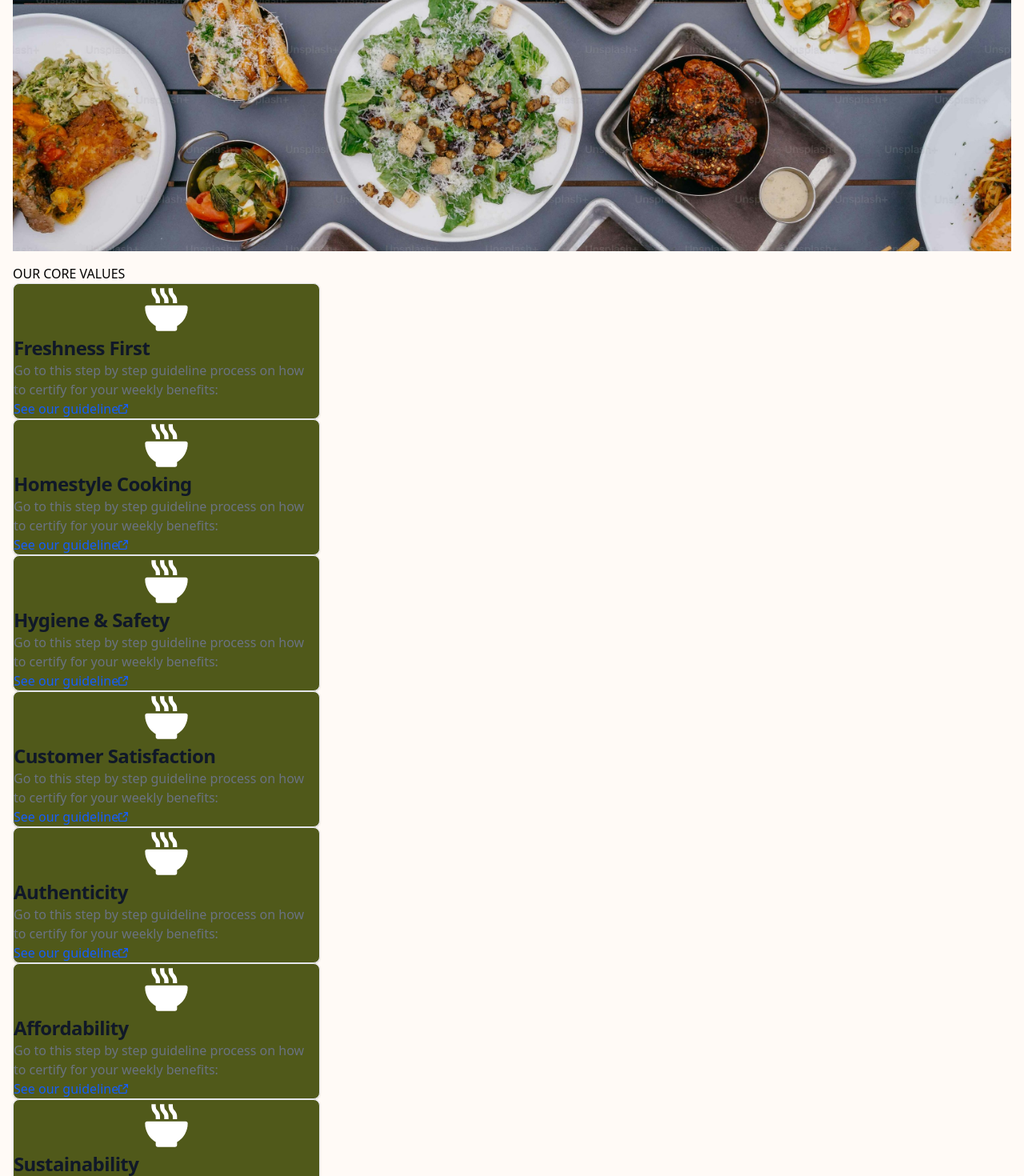
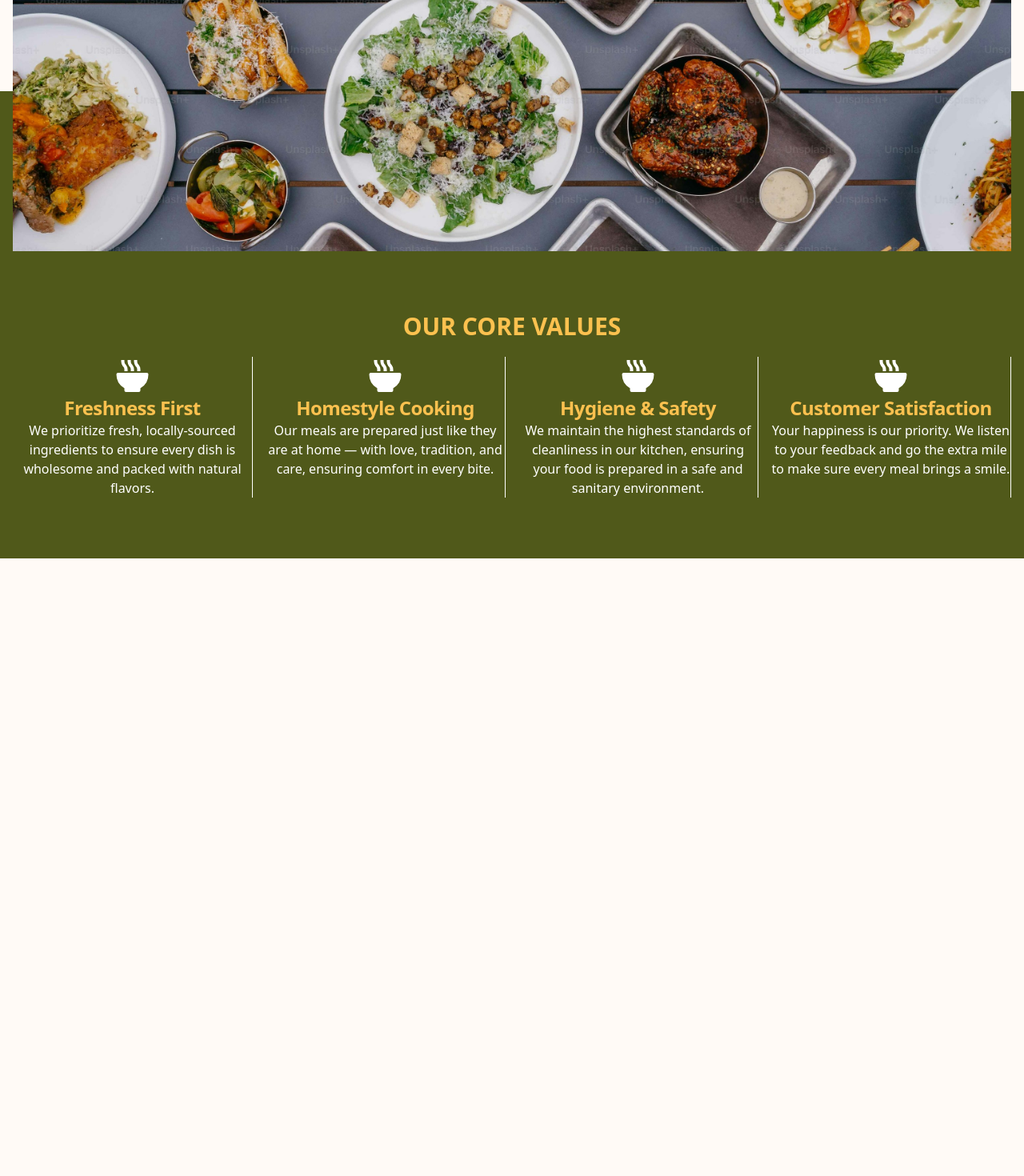
Before and after one commit to sowmitraguho/home-food-service, a React (Vite) app: page / in a window 1280 px wide. Shown: the part 560-2030 px from the top of the page at 80% size. After the commit the page ends 1258 px from the top, so only its background shows below. Built offline with nearby package versions, Linux system fonts and the light colour scheme.

Commit message:
core values card created and stled with tailwind css

```diff
--- a/public/corevalues.json
+++ b/public/corevalues.json
@@ -15,18 +15,6 @@
       {
         "title": "Customer Satisfaction",
         "description": "Your happiness is our priority. We listen to your feedback and go the extra mile to make sure every meal brings a smile."
-      },
-      {
-        "title": "Authenticity",
-        "description": "Each recipe is crafted to retain its original flavor and cultural roots, bringing you the true taste of home."
-      },
-      {
-        "title": "Affordability",
-        "description": "Delicious, home-cooked meals should be accessible to everyone. We keep our prices fair without compromising quality."
-      },
-      {
-        "title": "Sustainability",
-        "description": "We care for the planet by minimizing food waste, using eco-friendly packaging, and supporting sustainable practices."
       }
     ]
   }
--- a/src/Components/Home/Home.jsx
+++ b/src/Components/Home/Home.jsx
@@ -11,7 +11,7 @@
         <>
             <div className='banner-container'>
                 <div className="heading">
-                    <h2 className='text-uppercase'>Discover Culinary Excellence</h2>
+                    <h2 className='text-uppercase text-5xl'>Discover Culinary Excellence</h2>
                     <p className='text-italic font-52'>with khadok</p>
                 </div>
                 <div className="badge-container">
--- a/src/Components/OurCoreValues/OurCoreValues.css
+++ b/src/Components/OurCoreValues/OurCoreValues.css
@@ -1,6 +1,12 @@
-.uppercase{
-    text-transform: uppercase;
+.our-core-value{
+    padding: 16px;
+    margin-top: -200px;
 }
-.p-16{
-    padding: 16px;
+
+.core-value-title{
+    padding-top: 260px;
+    padding-bottom: 20px;
 }
+.core-values{
+    padding-bottom: 60px;
+}
--- a/src/Components/OurCoreValues/OurCoreValues.jsx
+++ b/src/Components/OurCoreValues/OurCoreValues.jsx
@@ -4,9 +4,9 @@
 
 const OurCoreValues = ({core_values}) => {
     return (
-        <div className='p-16'>
-            <h2 className='uppercase'>Our Core Values</h2>
-            <div className="core-values">
+        <div className='our-core-value bg-[#50591A] text-center'>
+            <h2 className='core-value-title uppercase text-[#FCC14F] font-bold text-3xl'>Our Core Values</h2>
+            <div className="core-values grid grid-cols-4 gap-4 ">
                 {
                     core_values.map(value => <ValueCard value={value}/>)
                 }
--- a/src/Components/ValueCard/ValueCard.jsx
+++ b/src/Components/ValueCard/ValueCard.jsx
@@ -4,18 +4,15 @@
 const ValueCard = ({value}) => {
     return (
         <div>
-            <div className="max-w-sm p-6 bg-[#50591A] border border-gray-200 rounded-lg shadow-sm ">
-                <BiSolidBowlHot className='w-full h-16 text-white'/>
+            <div className="max-w-sm p-16 bg-[#50591A] h-full border-r-1 border-white ">
+                <BiSolidBowlHot className='w-full h-12 text-white'/>
+                <div className="text-center">
                 <a href="#">
-                    <h5 className="mb-2 text-2xl font-semibold tracking-tight text-gray-900">{value.title}</h5>
+                    <h5 className="mb-2 text-2xl font-semibold tracking-tight text-[#FCC14F]">{value.title}</h5>
                 </a>
-                <p className="mb-3 font-normal text-gray-500 ">Go to this step by step guideline process on how to certify for your weekly benefits:</p>
-                <a href="#" className="inline-flex font-medium items-center text-blue-600 hover:underline">
-                    See our guideline
-                    <svg className="w-3 h-3 ms-2.5 rtl:rotate-[270deg]" aria-hidden="true" xmlns="http://www.w3.org/2000/svg" fill="none" viewBox="0 0 18 18">
-                        <path stroke="currentColor" stroke-linecap="round" stroke-linejoin="round" stroke-width="2" d="M15 11v4.833A1.166 1.166 0 0 1 13.833 17H2.167A1.167 1.167 0 0 1 1 15.833V4.167A1.166 1.166 0 0 1 2.167 3h4.618m4.447-2H17v5.768M9.111 8.889l7.778-7.778" />
-                    </svg>
-                </a>
+                <p className="mb-3 font-normal text-white">{value.description}</p>
+                </div>
+
             </div>
 
         </div>
```
